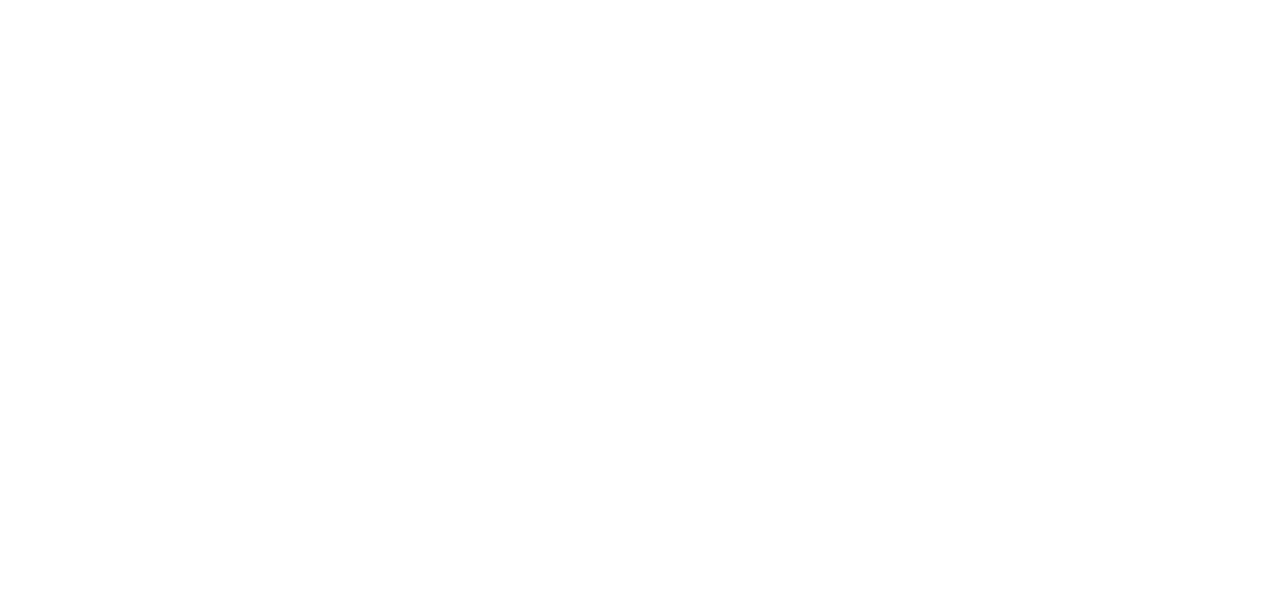
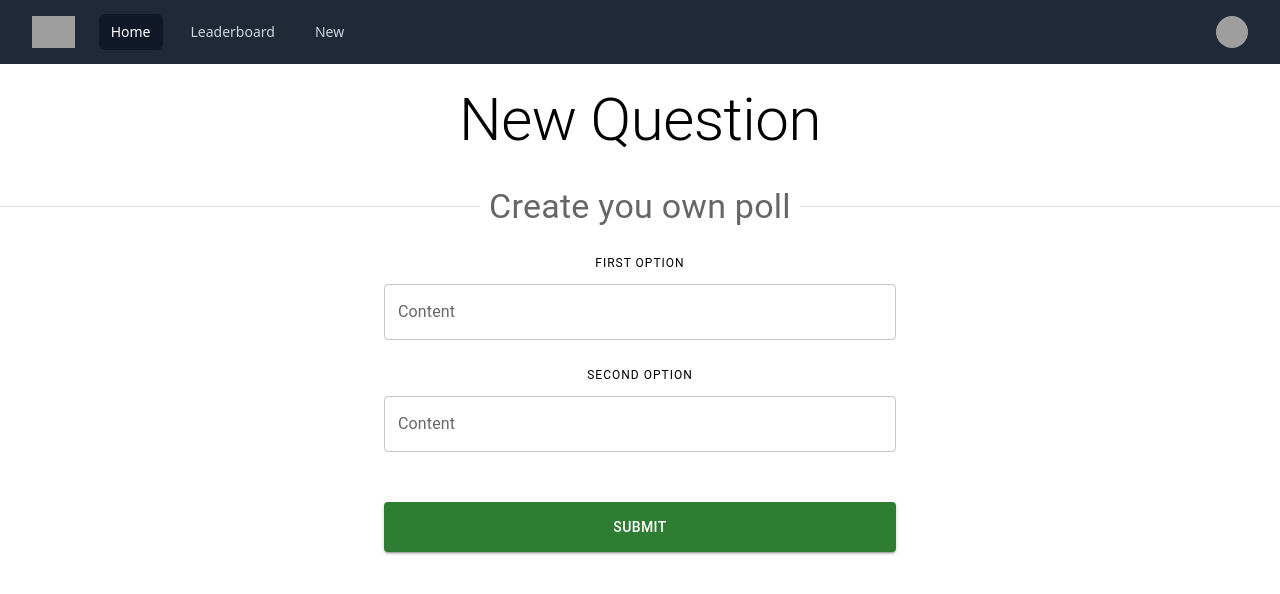
Before and after one commit to Elliott-byte/redux-employee-polls-web, a React (Create React App) app: page /add in a window 1280 px wide. Before the commit this address had no page. Shown: the top 594 px of the page. Built offline with nearby package versions, Linux system fonts and the light colour scheme; grey boxes are pictures that could not be loaded.

Commit message:
add question add page and redux related functions

```diff
--- a/src/App.js
+++ b/src/App.js
@@ -3,13 +3,19 @@
 import { Routes, Route } from "react-router";
 import Dashboard from "./components/Dashboard";
 import Question from './components/Question';
+import NewQuestion from "./components/NewQuestion";
+import Leaderboard from "./components/Leaderboard";
+import Navbar from "./components/Navbar";
 
 function App() {
   return (<Fragment>
+    <Navbar />
     <Routes>
       <Route path='/' exact element={<Login />} />
       <Route path='/dashboard' element={<Dashboard />} />
       <Route path='/question/:id' element={<Question />} />
+      <Route path='/add' element={<NewQuestion />} />
+      <Route path='/leaderboard' element={<Leaderboard />} />
     </Routes>
   </Fragment>)
 }
--- a/src/actions/questions.js
+++ b/src/actions/questions.js
@@ -42,3 +42,9 @@
 		).catch((e) => { return Promise.reject("Vote Error!") });
 	}
 }
+
+export function addQuestion(authedUser, optionOne, optionTwo) {
+	return {
+
+	}
+}
--- a/src/api/_DATA.js
+++ b/src/api/_DATA.js
@@ -178,9 +178,6 @@
 }
 
 export function _saveQuestionAnswer({ authedUser, qid, answer }) {
-  console.log('save', authedUser, qid, answer);
-  console.log("Before Update - Users:", users);
-  console.log("Before Update - Questions:", questions);
   return new Promise((resolve, reject) => {
     if (!authedUser || !qid || !answer) {
       reject("Please provide authedUser, qid, and answer");
@@ -208,8 +205,6 @@
           }
         }
       }
-      console.log("After Update - Users:", users);
-      console.log("After Update - Questions:", questions);
       resolve(true)
     }, 500)
   })
--- a/src/components/Dashboard.js
+++ b/src/components/Dashboard.js
@@ -30,7 +30,6 @@
 
 	return (
 		<>
-			<Navbar />
 			<QuestionContainer title="New Questions" questions={pendingQuestions} />
 			{/* <Box display="flex" justifyContent="center" height="50vh"> */}
 			<QuestionContainer title="Done Questions" questions={finishedQuestions} />
--- /dev/null
+++ b/src/components/Leaderboard.js
@@ -0,0 +1,9 @@
+import { Fragment } from "react";
+import Navbar from "./Navbar";
+
+export default function Leaderboard() {
+	return <Fragment>
+		<Navbar />
+		<div>Learderboard</div>
+	</Fragment>
+}
--- a/src/components/Navbar.js
+++ b/src/components/Navbar.js
@@ -1,11 +1,13 @@
 import { Fragment } from 'react'
 import { Disclosure, Menu, Transition } from '@headlessui/react'
-import { Bars3Icon, BellIcon, XMarkIcon } from '@heroicons/react/24/outline'
+import { Bars3Icon, XMarkIcon } from '@heroicons/react/24/outline'
+import { useState } from 'react'
+import { Link } from 'react-router-dom'
 
 const navigation = [
-	{ name: 'Home', href: '#', current: true },
+	{ name: 'Home', href: '/dashboard', current: true },
 	{ name: 'Leaderboard', href: '#', current: false },
-	{ name: 'New', href: '#', current: false },
+	{ name: 'New', href: '/add', current: false },
 ]
 
 function classNames(...classes) {
@@ -13,6 +15,18 @@
 }
 
 export default function Navbar() {
+	const [navs, setNavs] = useState(navigation);
+	const handleNavClick = (e) => {
+		const clickedKey = e.currentTarget.getAttribute('data-key');
+		const updatedNavigation = navigation.map((nav) => {
+			if (nav.name === clickedKey) {
+				return { ...nav, current: true };
+			} else {
+				return { ...nav, current: false };
+			}
+		});
+		setNavs(updatedNavigation);
+	}
 	return (
 		<Disclosure as="nav" className="bg-gray-800">
 			{({ open }) => (
@@ -41,18 +55,21 @@
 								</div>
 								<div className="hidden sm:ml-6 sm:block">
 									<div className="flex space-x-4">
-										{navigation.map((item) => (
-											<a
+										{navs.map((item) => (
+											<Link
 												key={item.name}
-												href={item.href}
+												to={item.href}
+												data-key={item.name}
 												className={classNames(
 													item.current ? 'bg-gray-900 text-white' : 'text-gray-300 hover:bg-gray-700 hover:text-white',
 													'rounded-md px-3 py-2 text-sm font-medium'
 												)}
 												aria-current={item.current ? 'page' : undefined}
+												// aria-current='page'
+												onClick={handleNavClick}
 											>
 												{item.name}
-											</a>
+											</Link>
 										))}
 									</div>
 								</div>
--- /dev/null
+++ b/src/components/NewQuestion.js
@@ -0,0 +1,40 @@
+import { Fragment, useState } from "react";
+import { Divider, Typography, TextField, Button } from '@mui/material';
+
+export default function NewQuestion() {
+	const [optionOne, setOptionOne] = useState();
+	const [optionTwo, setOptionTwo] = useState();
+	// console.log(optionOne);
+
+	const handleSubmit = () => {
+
+	}
+	return <Fragment>
+		<div style={{ display: 'flex', justifyContent: 'center', marginTop: "20px" }}>
+			<Typography variant="h2">
+				New Question
+			</Typography>
+		</div>
+
+		<Divider style={{ display: 'flex', justifyContent: 'center', marginTop: "30px" }}>
+			<Typography variant="h4" color="text.secondary">
+				Create you own poll
+			</Typography>
+		</Divider>
+		<div style={{ display: 'flex', flexDirection: 'column', alignItems: 'center', justifyContent: 'center', marginTop: "20px" }}>
+			<Typography variant="overline" display="block" gutterBottom>
+				First Option
+			</Typography>
+			<TextField id="outlined-basic" label="Content" variant="outlined" style={{ width: '40%' }} onChange={(e) => { setOptionOne(e.target.value) }} />
+			<Typography variant="overline" display="block" gutterBottom marginTop="20px">
+				Second Option
+			</Typography>
+			<TextField id="outlined-basic" label="Content" variant="outlined" style={{ width: '40%' }} onChange={(e) => { setOptionTwo(e.target.value) }} />
+
+			<Button variant="contained" color="success" style={{ width: '40%', marginTop: "50px", height: "50px" }} onClick={handleSubmit}>
+				Submit
+			</Button>
+		</div>
+
+	</Fragment>
+}
--- a/src/components/Question.js
+++ b/src/components/Question.js
@@ -1,5 +1,4 @@
 import { useDispatch, useSelector } from "react-redux";
-import Navbar from "./Navbar";
 import { useParams } from "react-router-dom";
 import { Fragment } from "react";
 import { Divider, Typography } from '@mui/material';
@@ -9,7 +8,7 @@
 import CardActions from '@mui/material/CardActions';
 import CardContent from '@mui/material/CardContent';
 import Button from '@mui/material/Button';
-import { answerQuestion, handleAnswerQuestions } from "../actions/questions";
+import { handleAnswerQuestions } from "../actions/questions";
 
 const filterVotedStatus = (question, authedUser) => {
 	if (question.optionOne.votes.includes(authedUser) || question.optionTwo.votes.includes(authedUser))
@@ -35,7 +34,6 @@
 	}
 	return (
 		<Fragment>
-			<Navbar />
 			<div style={{ display: 'flex', justifyContent: 'center', marginTop: "20px" }}>
 				<Typography variant="h2">
 					{question.author}
```
